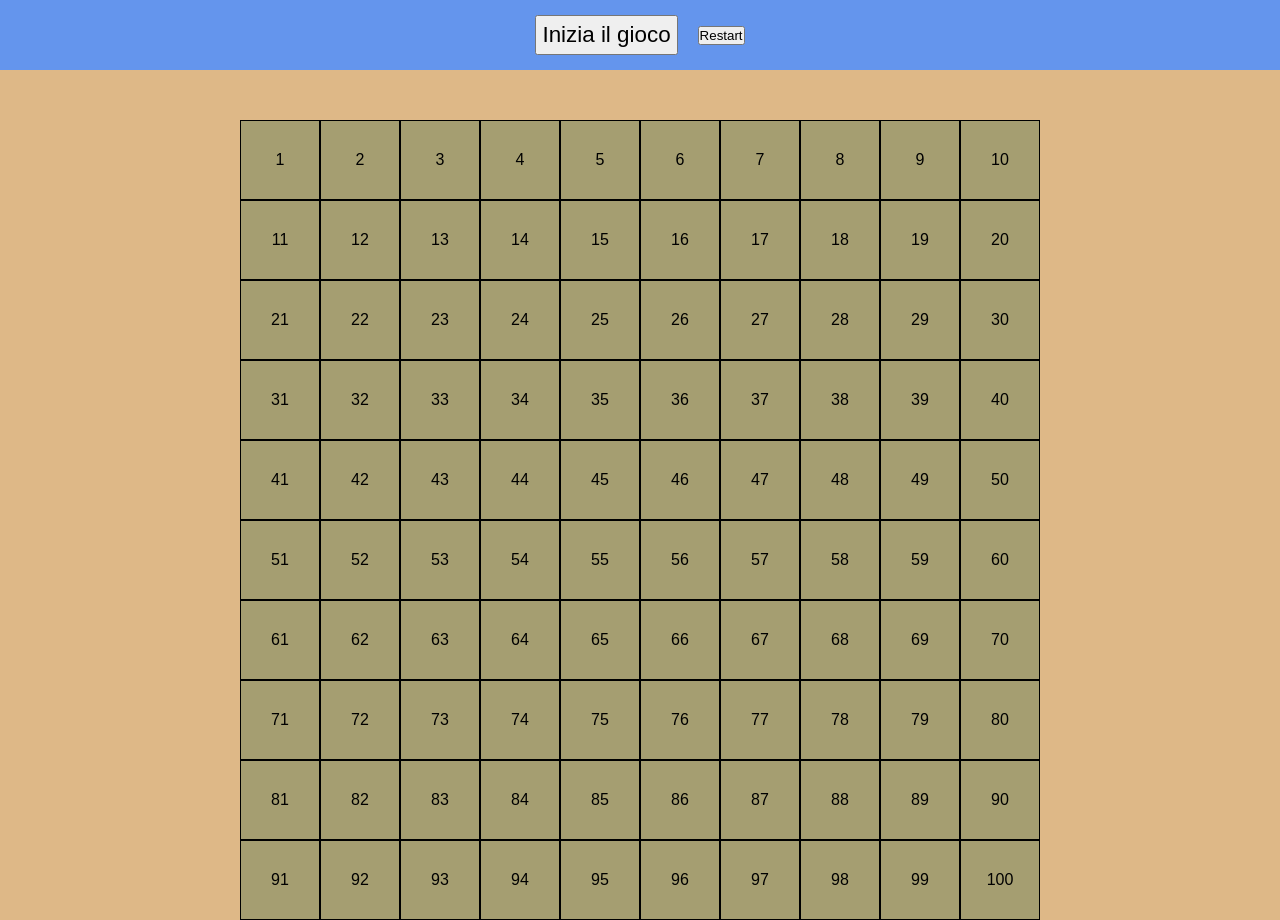
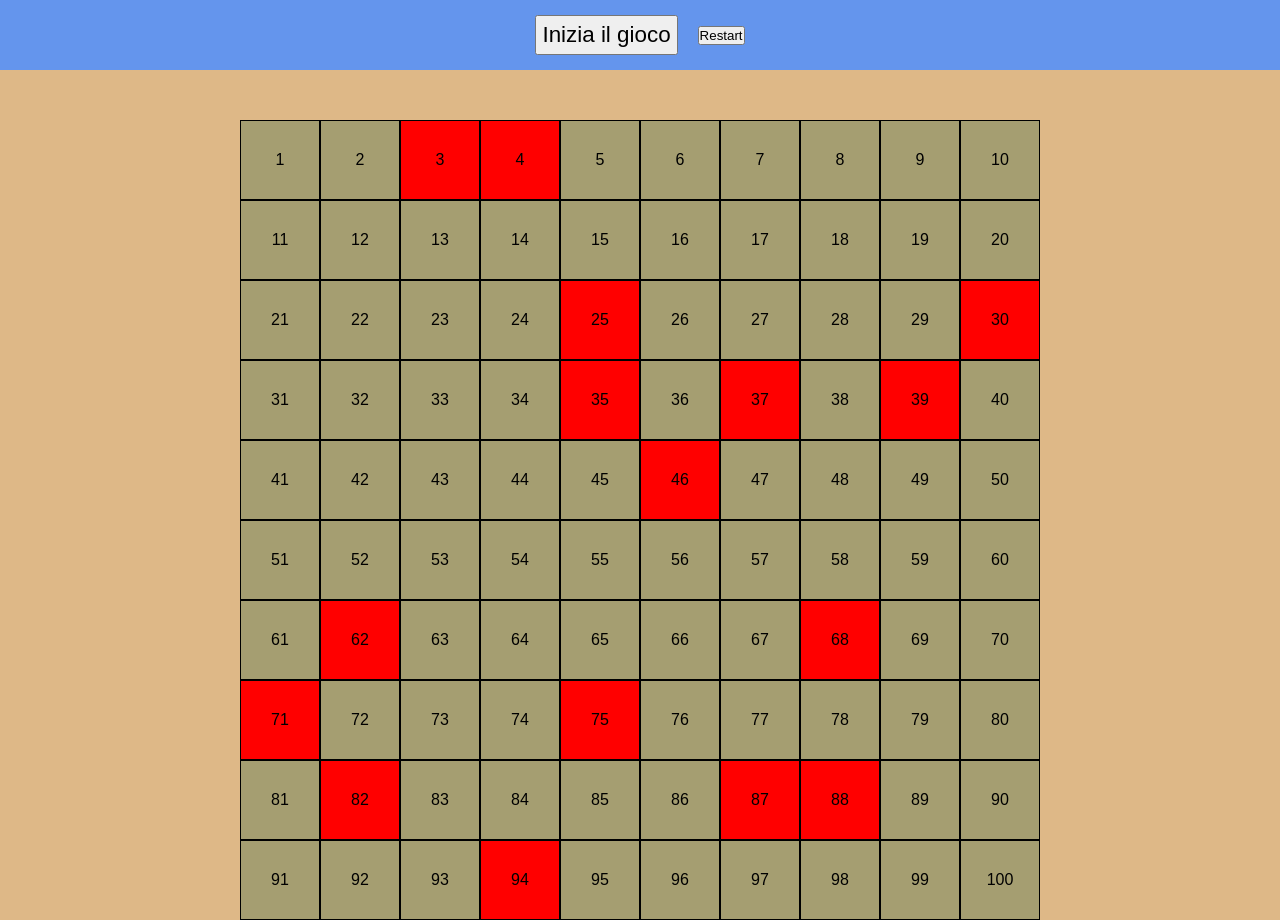
Before and after one commit to leonardochen01/js-campominato-dom, a plain HTML site: page index.html in a window 1280 px wide. Both pictures are taken after a click on the button "Inizia il gioco". Drawn offline with Linux system fonts and the light colour scheme.

Commit message:
added: function to create random bombs

```diff
--- a/css/style.css
+++ b/css/style.css
@@ -57,3 +57,7 @@ body{
 .color-change{
   background-color: aqua;
 }
+
+.bomb{
+  background-color: red;
+}
--- a/js/script.js
+++ b/js/script.js
@@ -32,12 +32,31 @@ const display = document.querySelector("#main");
 
 function start() {
   display.classList.remove("hide");
-  console.log(`Hai iniziato il gioco`)
+  console.log(`Hai iniziato il gioco`);
+
+  //function per creare bombe
+  function generateBombs() {
+    const boxTotali = document.querySelectorAll('.box');
+    const bombNumber = [];
+
+    while (bombNumber.length < 16) {
+      const bombRandom = Math.floor(Math.random() * boxTotali.length) + 1;
+      if (!bombNumber.includes(bombRandom)) {
+        bombNumber.push(bombRandom);
+      }
+      console.log(`La bomba si trova al box N:${bombRandom}`)
+    }
+
+    bombNumber.forEach(i => {
+      boxTotali[i - 1].classList.add('bomb');
+    });
+
+  }
+
+  generateBombs();
 }
 
 playButton.addEventListener("click", start);
-
-
 
 //BOTTONE RESTART
 const restartButton = document.querySelector("#restart")
```
